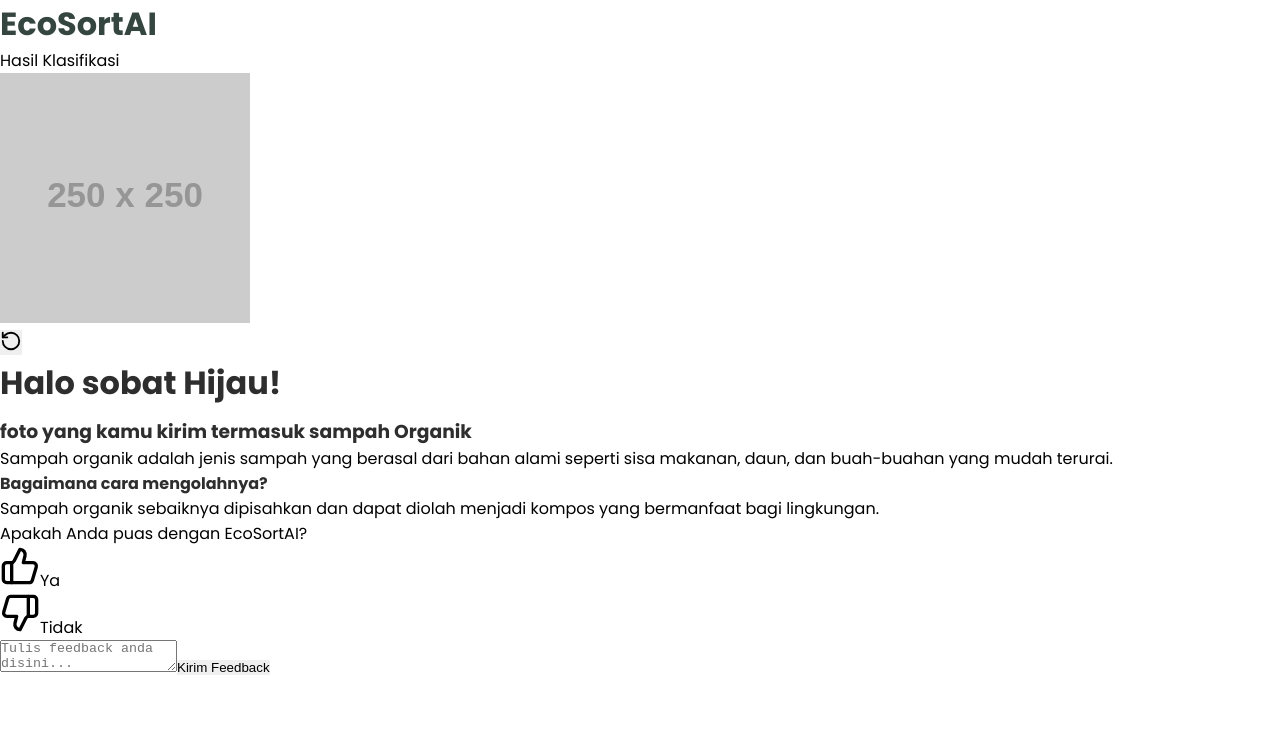
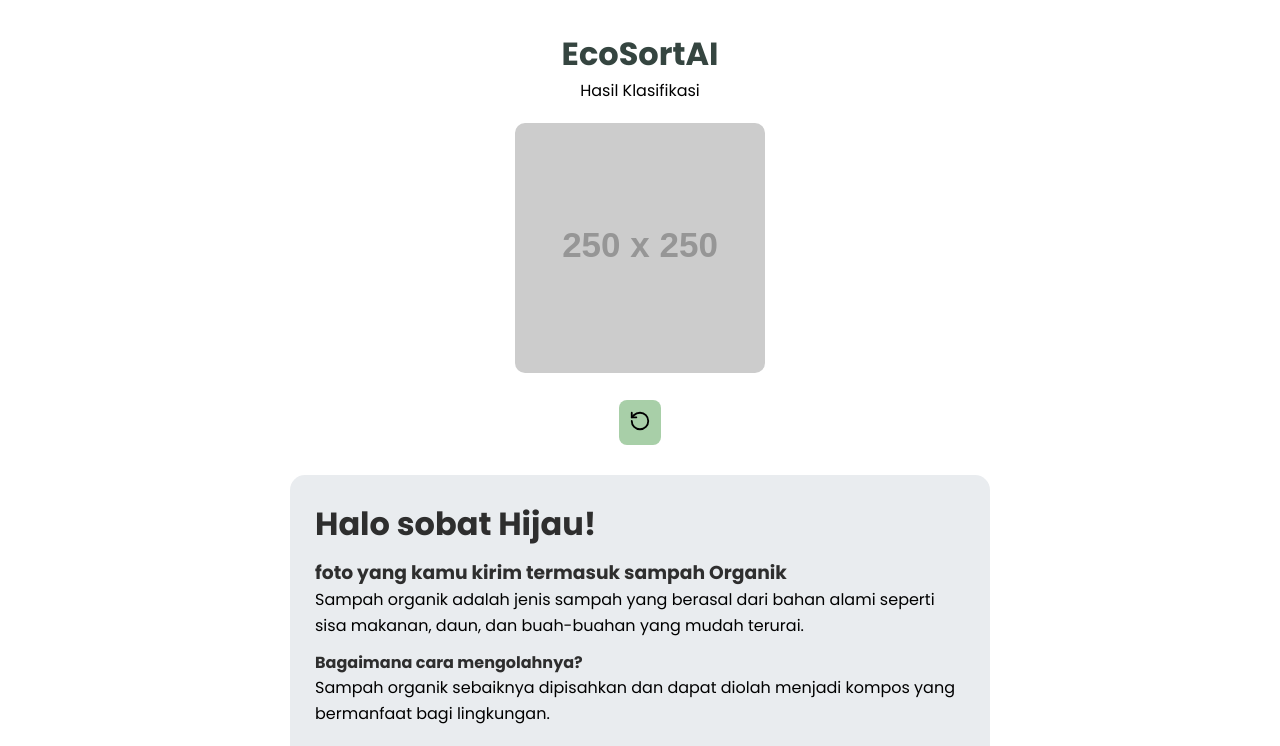
Before and after one commit to shintayl9/ecosortai, a React (Vite) app: page /hasil in a window 1280 px wide. Shown: the top 746 px of the page. Built offline with nearby package versions, Linux system fonts and the light colour scheme.

Commit message:
perbarui

```diff
--- a/src/pages/About.jsx
+++ b/src/pages/About.jsx
@@ -1,5 +1,5 @@
 import React from "react";
-import "../styles/home.css";
+import "../styles/About.css";
 
 import shinta from "../assets/picpencipta/shinta.jpg";
 import wanda from "../assets/picpencipta/wanda.jpg";
--- a/src/pages/Hasil.jsx
+++ b/src/pages/Hasil.jsx
@@ -1,5 +1,5 @@
 import React, { useState } from "react";
-import "../styles/home.css";
+import "../styles/Hasil.css";
 
 // ROUTER
 import { useLocation, useNavigate } from "react-router-dom";
--- /dev/null
+++ b/src/styles/About.css
@@ -0,0 +1,98 @@
+/* =========================
+   ABOUT PAGE STYLING
+   ========================= */
+
+/* CONTAINER */
+.about-container {
+  font-family: Arial, sans-serif;
+}
+
+/* HEADER */
+.about-header {
+  background: linear-gradient(to bottom, #6dbf73, white);
+  text-align: center;
+  padding: 40px;
+}
+
+.about-image {
+  width: 150px;
+}
+
+/* CONTENT */
+.about-content {
+  padding: 40px;
+  max-width: 900px;
+  margin: auto;
+}
+
+/* SECTION */
+.about-section {
+  margin-bottom: 40px;
+  text-align: center;
+}
+
+/* TEAM */
+.team-title {
+  text-align: center;
+}
+
+.team-grid {
+  display: grid;
+  grid-template-columns: repeat(2, 1fr);
+  gap: 25px;
+  margin-top: 20px;
+}
+
+/* WRAPPER ITEM */
+.team-item {
+  display: flex;
+  align-items: center;
+}
+
+/* FOTO (LINGKARAN DI LUAR CARD) */
+.team-photo {
+  width: 80px;
+  height: 80px;
+  border-radius: 50%;
+  object-fit: cover;
+  border: 4px solid white;
+  margin-right: -30px; /* bikin overlap */
+  z-index: 2;
+}
+
+/* CARD */
+.team-card {
+  background: #6dbf73;
+  color: white;
+  padding: 20px 20px 20px 50px; /* kiri lebih besar */
+  border-radius: 12px;
+  flex: 1;
+  transition: transform 0.2s ease;
+  box-shadow: 0 4px 10px rgba(0,0,0,0.1);
+}
+
+.team-card:hover {
+  transform: translateY(-5px);
+}
+
+/* NAMA */
+.team-name {
+  margin: 0;
+  font-size: 18px;
+  font-weight: bold;
+}
+
+/* PATH */
+.team-path {
+  margin: 4px 0;
+  font-size: 14px;
+  font-weight: 600;
+  color: #dff5e1;
+}
+
+/* KAMPUS */
+.team-campus {
+  margin: 0;
+  font-size: 13px;
+  color: #e0e0e0;
+}
--- /dev/null
+++ b/src/styles/Hasil.css
@@ -0,0 +1,137 @@
+/* ===== HALAMAN HASIL ===== */
+
+.hasil-container {
+  text-align: center;
+  padding: 30px;
+}
+
+.hasil-title {
+  font-size: 32px;
+  font-weight: bold;
+}
+
+.hasil-subtitle {
+  margin-bottom: 20px;
+}
+
+.hasil-img {
+  width: 250px;
+  border-radius: 10px;
+}
+
+/* RELOAD */
+.reload-btn {
+  margin: 20px;
+}
+
+.reload-btn button {
+  background: #a8cfa8;
+  border: none;
+  padding: 10px;
+  border-radius: 8px;
+  cursor: pointer;
+}
+
+/* BOX HASIL */
+.hasil-box {
+  background: #e9ecef;
+  margin: 30px auto;
+  padding: 25px;
+  border-radius: 15px;
+  max-width: 700px;
+  text-align: left;
+}
+
+.hasil-box p {
+  margin-bottom: 12px;
+  line-height: 1.6;
+}
+
+.hasil-image-box {
+  height: 120px;
+  background: #ccc;
+  border-radius: 10px;
+  margin-top: 20px;
+}
+
+/* ===== FEEDBACK MIRIP DESIGN ===== */
+
+.feedback-box {
+  background: #6ea57a;
+  padding: 35px;
+  border-radius: 16px;
+  max-width: 700px;
+  margin: 40px auto;
+  text-align: center;
+  color: white;
+}
+
+.feedback-title {
+  font-size: 18px;
+  margin-bottom: 25px;
+}
+
+/* ICON WRAPPER */
+.feedback-icons {
+  display: flex;
+  justify-content: center;
+  gap: 80px;
+  margin-bottom: 25px;
+}
+
+/* ITEM */
+.feedback-item {
+  display: flex;
+  flex-direction: column;
+  align-items: center;
+  gap: 8px;
+  cursor: pointer;
+  opacity: 0.8;
+}
+
+/* ICON */
+.feedback-item svg {
+  color: white;
+}
+
+/* TEXT */
+.feedback-item span {
+  font-size: 14px;
+}
+
+/* ACTIVE */
+.feedback-item.active {
+  opacity: 1;
+  transform: scale(1.05);
+}
+
+/* TEXTAREA */
+.feedback-box textarea {
+  width: 100%;
+  height: 120px;
+  border-radius: 8px;
+  border: 1px solid rgba(255,255,255,0.5);
+  background: transparent;
+  color: white;
+  padding: 15px;
+  margin-bottom: 20px;
+  outline: none;
+}
+
+.feedback-box textarea::placeholder {
+  color: rgba(255,255,255,0.8);
+}
+
+/* BUTTON */
+.kirim-btn {
+  background: rgba(255,255,255,0.3);
+  border: none;
+  padding: 10px 20px;
+  border-radius: 10px;
+  color: white;
+  cursor: pointer;
+}
+
+.kirim-btn:hover {
+  background: rgba(255,255,255,0.5);
+}
```
Also changed, not shown: src/pages/Upload.jsx (added).
